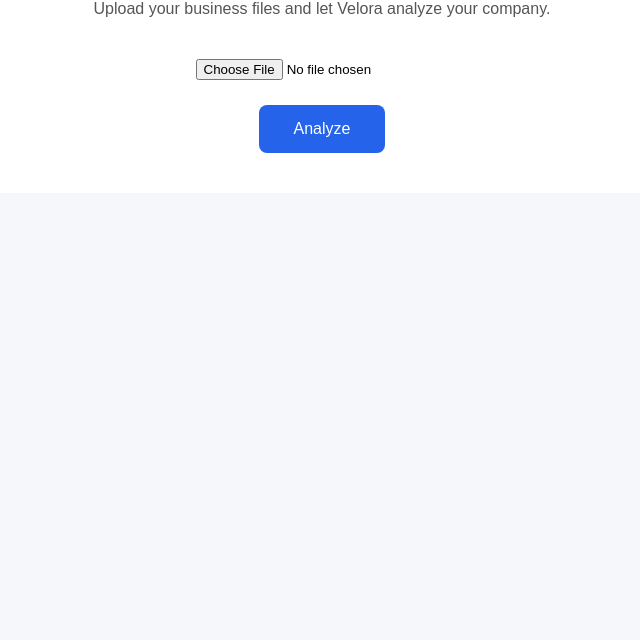
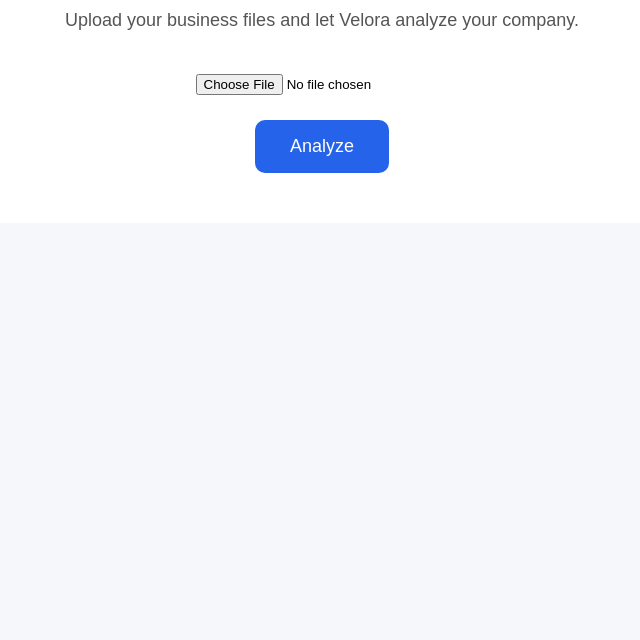
Before and after one commit to ahhartwell/velora, a plain HTML site: page upload.html in a window 1280 px wide. Shown: the part 160-800 px from the top of the page, without its empty margins (318-958 px from the left). Drawn offline with Linux system fonts and the light colour scheme.

Commit message:
Add files via upload

```diff
--- a/upload.html
+++ b/upload.html
@@ -12,46 +12,41 @@
 
 body {
     font-family: Arial, sans-serif;
-    background: #f5f7fb;
-    margin: 0;
-    padding: 40px;
+    background:#f5f7fb;
+    margin:0;
+    padding:40px;
 }
 
-.container {
-    max-width: 700px;
-    margin: auto;
-    background: white;
-    padding: 40px;
-    text-align: center;
-    border-radius: 15px;
+.box {
+    max-width:700px;
+    margin:auto;
+    background:white;
+    padding:50px;
+    text-align:center;
+    border-radius:20px;
 }
 
 h1 {
-    color: #2563eb;
+    color:#2563eb;
 }
 
 p {
-    color: #555;
+    color:#555;
+    font-size:18px;
 }
 
 input {
-    margin: 25px;
+    margin:25px;
 }
 
 button {
-
-    background: #2563eb;
-    color: white;
-    border: none;
-    padding: 15px 35px;
-    border-radius: 8px;
-    font-size: 16px;
-    cursor: pointer;
-
-}
-
-button:hover {
-    opacity: 0.9;
+    background:#2563eb;
+    color:white;
+    border:none;
+    padding:16px 35px;
+    border-radius:10px;
+    font-size:18px;
+    cursor:pointer;
 }
 
 </style>
@@ -61,24 +56,24 @@ button:hover {
 
 <body>
 
+<div class="box">
 
-<div class="container">
-
-
-<h1>Upload your files</h1>
+<h1>
+Upload your files
+</h1>
 
 <p>
 Upload your business files and let Velora analyze your company.
 </p>
 
 
-<input type="file" id="file">
+<input type="file">
 
 
 <br>
 
 
-<button onclick="analyze()">
+<button onclick="goResult()">
 Analyze
 </button>
 
@@ -86,26 +81,13 @@ Analyze
 </div>
 
 
-
 <script>
 
-function analyze(){
+function goResult(){
 
-    let file = document.getElementById("file").files[0];
-
-    if(!file){
-
-        alert("Please upload a file first");
-
-        return;
-
-    }
-
-
-    window.location.href = "analysis.html";
+window.location.href="result.html";
 
 }
-
 
 </script>
 
```
